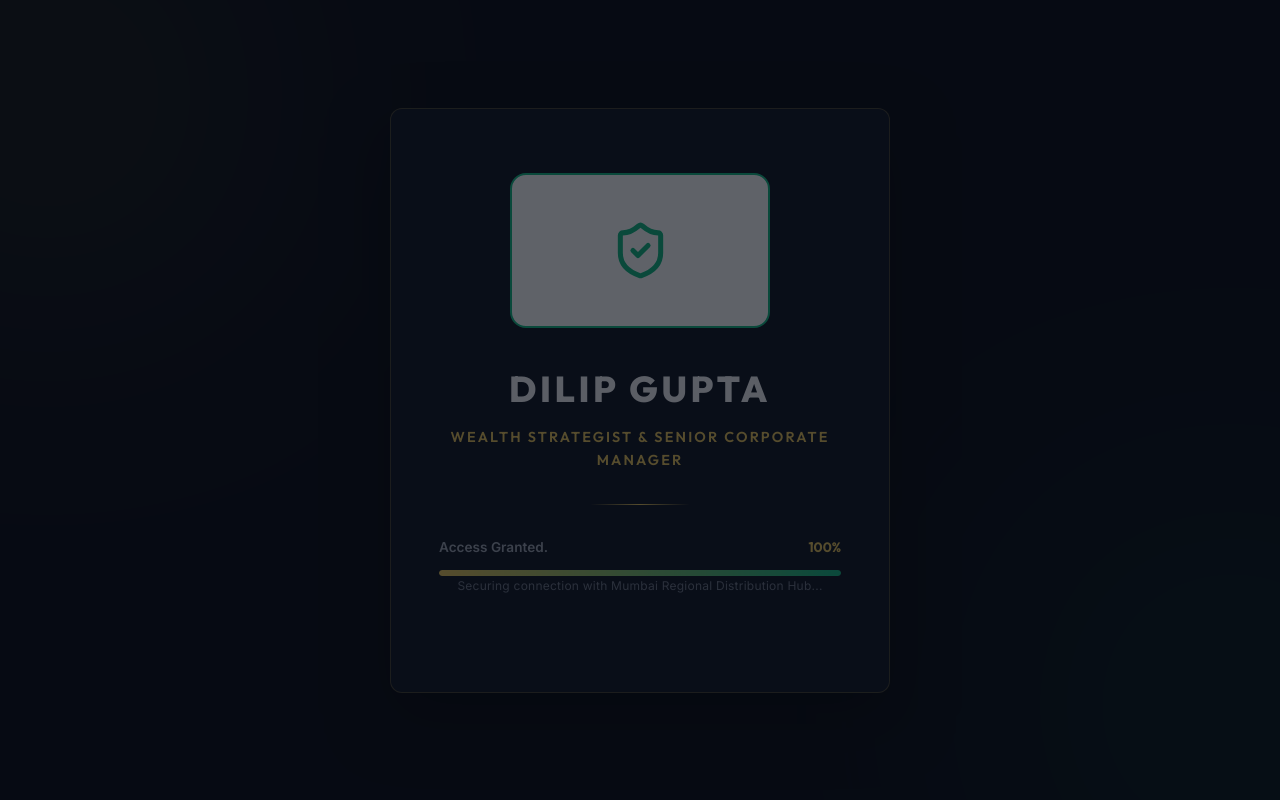
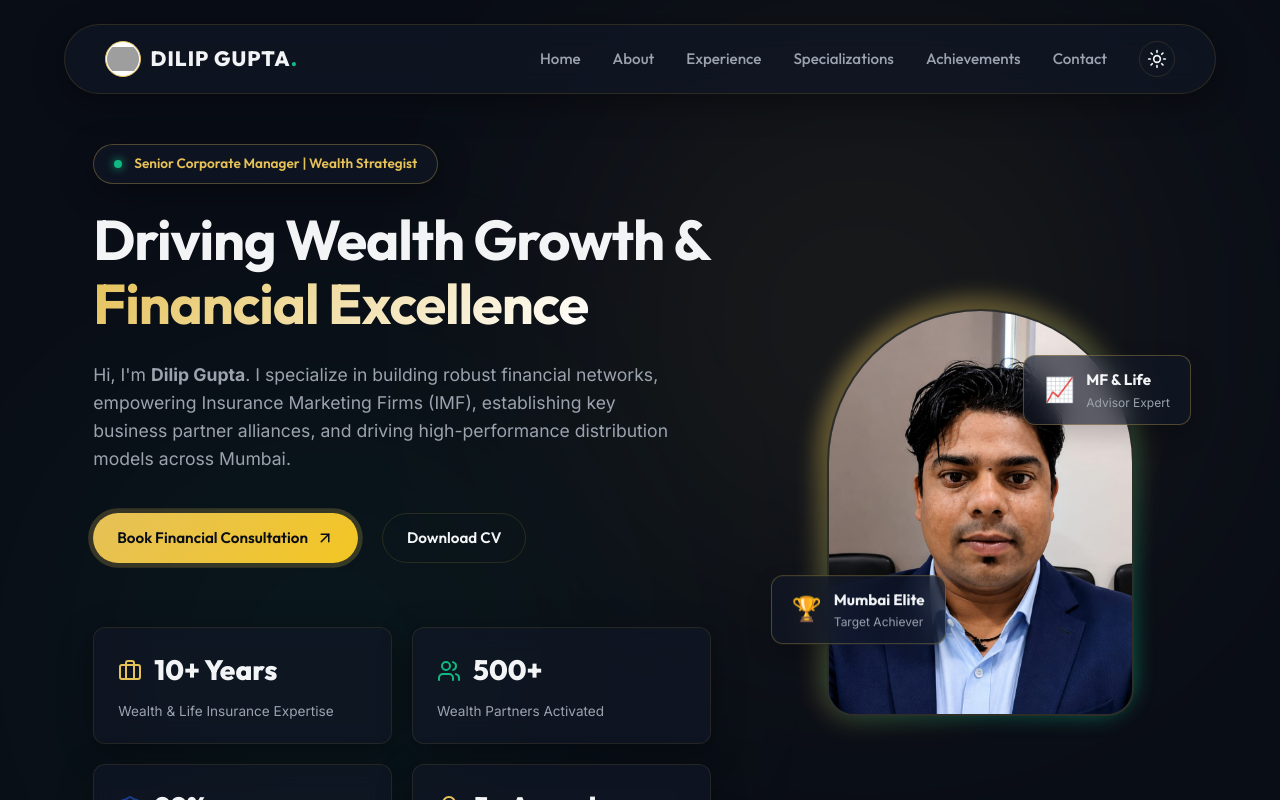
Before and after one commit to BLEACH321/Dilip-gupta, a React (Vite) app: page / in a window 1280 px wide. Both pictures are taken after a click on the button "Access Portfolio Terminal". Shown: the top 800 px of the page. Built offline with nearby package versions, Linux system fonts and the light colour scheme; grey boxes are pictures that could not be loaded.

Commit message:
Optimize loading screen transition speed and add Made by SScreatives to footer

```diff
--- a/src/App.css
+++ b/src/App.css
@@ -6,8 +6,8 @@
 
 .main-portfolio-content {
   opacity: 0;
-  transform: translateY(40px);
-  transition: opacity 1.2s cubic-bezier(0.16, 1, 0.3, 1), transform 1.2s cubic-bezier(0.16, 1, 0.3, 1);
+  transform: translateY(20px);
+  transition: opacity 0.5s cubic-bezier(0.16, 1, 0.3, 1), transform 0.5s cubic-bezier(0.16, 1, 0.3, 1);
 }
 
 .main-portfolio-content.entry-revealed {
--- a/src/components/Contact.tsx
+++ b/src/components/Contact.tsx
@@ -220,6 +220,7 @@ export const Contact: React.FC = () => {
 
         <footer className="footer-area">
           <p>© {new Date().getFullYear()} Dilip Gupta. All rights reserved. | Strategic Finance & Wealth Advisor.</p>
+          <p style={{ marginTop: '0.5rem', color: 'var(--accent-gold)', fontWeight: '600', letterSpacing: '0.05em' }}>Made by SScreatives</p>
         </footer>
       </div>
     </section>
--- a/src/components/WelcomeScreen.tsx
+++ b/src/components/WelcomeScreen.tsx
@@ -47,7 +47,7 @@ export const WelcomeScreen: React.FC<WelcomeScreenProps> = ({ onEnter }) => {
   useEffect(() => {
     if (!isStarted) return;
 
-    // Start progress bar increments
+    // Start progress bar increments (blazingly fast speed)
     const interval = setInterval(() => {
       setProgress((prev) => {
         if (prev >= 100) {
@@ -55,7 +55,7 @@ export const WelcomeScreen: React.FC<WelcomeScreenProps> = ({ onEnter }) => {
           return 100;
         }
 
-        const next = prev + Math.floor(Math.random() * 8) + 4;
+        const next = prev + Math.floor(Math.random() * 12) + 8;
         const val = next > 100 ? 100 : next;
 
         // Update statuses
@@ -73,7 +73,7 @@ export const WelcomeScreen: React.FC<WelcomeScreenProps> = ({ onEnter }) => {
 
         return val;
       });
-    }, 120);
+    }, 45);
 
     return () => clearInterval(interval);
   }, [isStarted]);
@@ -84,9 +84,9 @@ export const WelcomeScreen: React.FC<WelcomeScreenProps> = ({ onEnter }) => {
         setIsFading(true);
         const enterTimeout = setTimeout(() => {
           onEnter();
-        }, 1000);
+        }, 400);
         return () => clearTimeout(enterTimeout);
-      }, 1200);
+      }, 350);
 
       return () => clearTimeout(fadeTimeout);
     }
```
